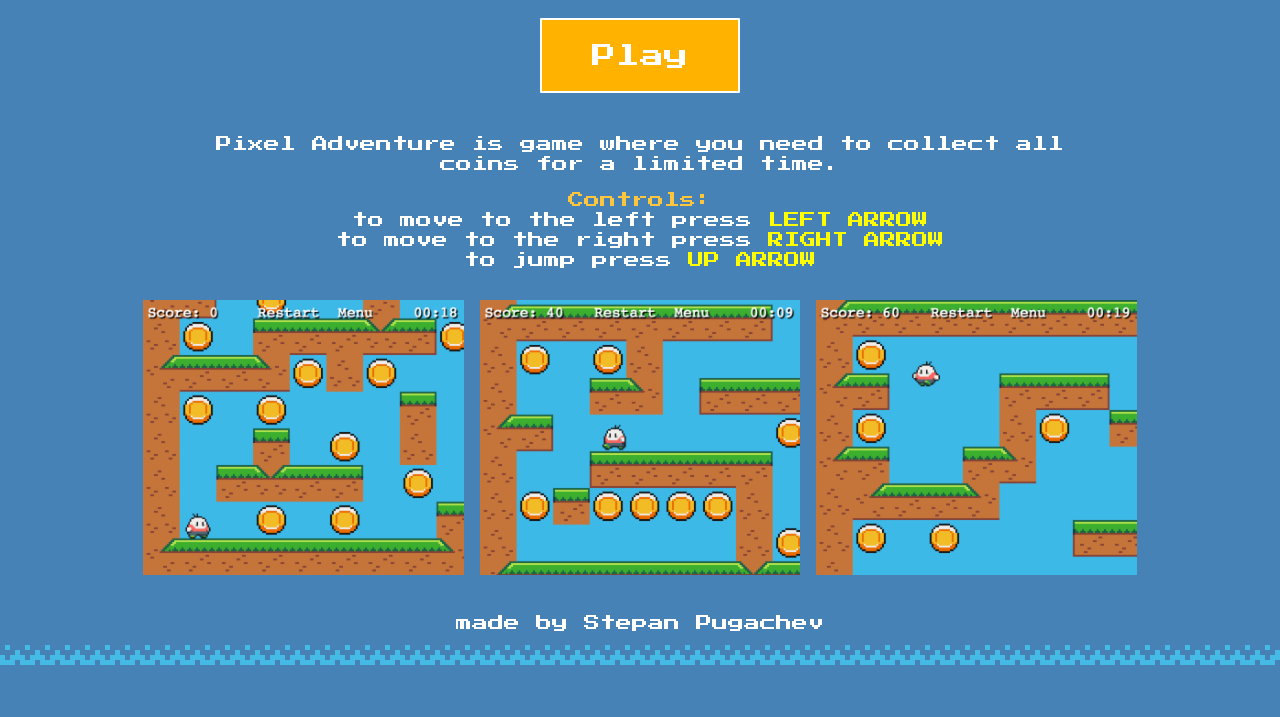
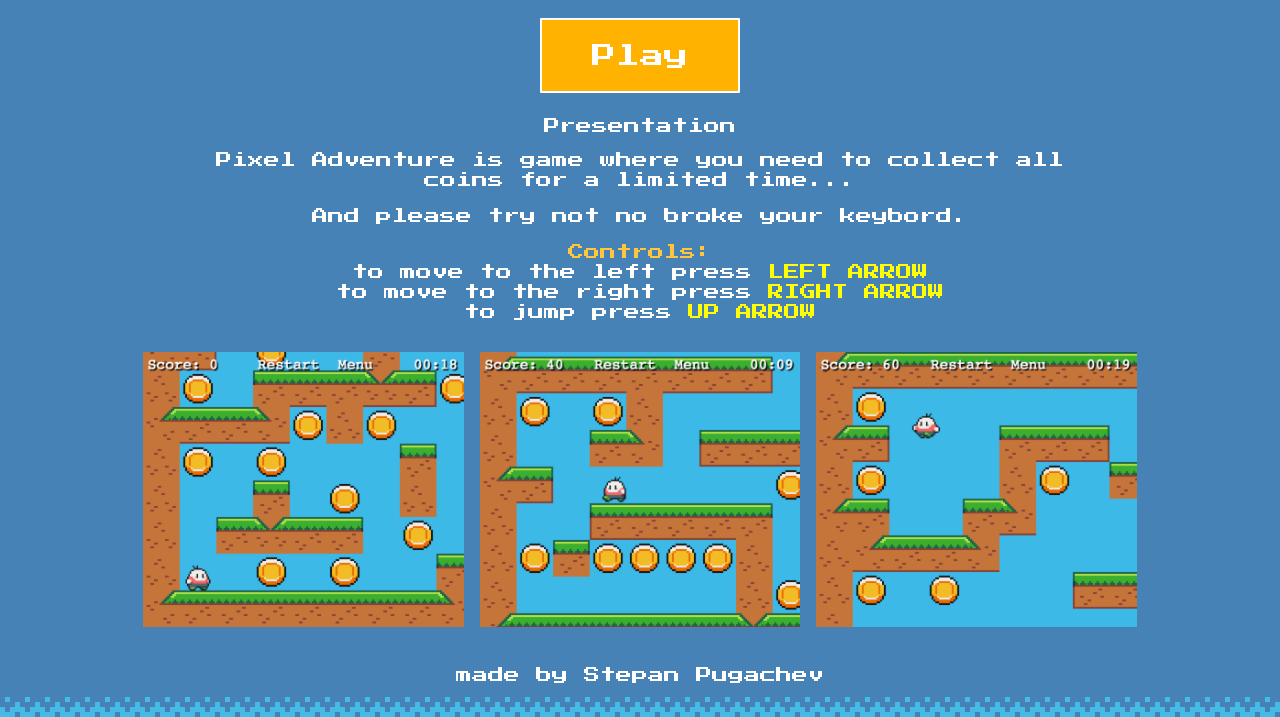
Before and after one commit to StepanPG/RC-game, a plain HTML site: page index.html in a window 1280 px wide. Shown: the part 122-839 px from the top of the page. Before the commit the page ends 800 px from the top, so only its background shows below. Drawn offline with Linux system fonts and the light colour scheme.

Commit message:
added presentation link

```diff
--- a/index.html
+++ b/index.html
@@ -14,7 +14,11 @@
       <img src="./img/logo.png" alt="Pixel Adventure" class="logo">
       <a href="./game/pixel_adventure.html" class="play">Play</a>
 
-      <p>Pixel Adventure is game where you need to collect all coins for a limited time.</p>
+      <a href="http://slides.com/stepan_pg/pixel">Presentation</a>
+
+      <p>Pixel Adventure is game where you need to collect all coins for a limited time...</p>
+
+      <p>And please try not no broke your keybord.</p>
 
       <p><span class="controls">Controls:</span> <br>
         to move to the left press <span class="control">LEFT ARROW</span><br>
```
